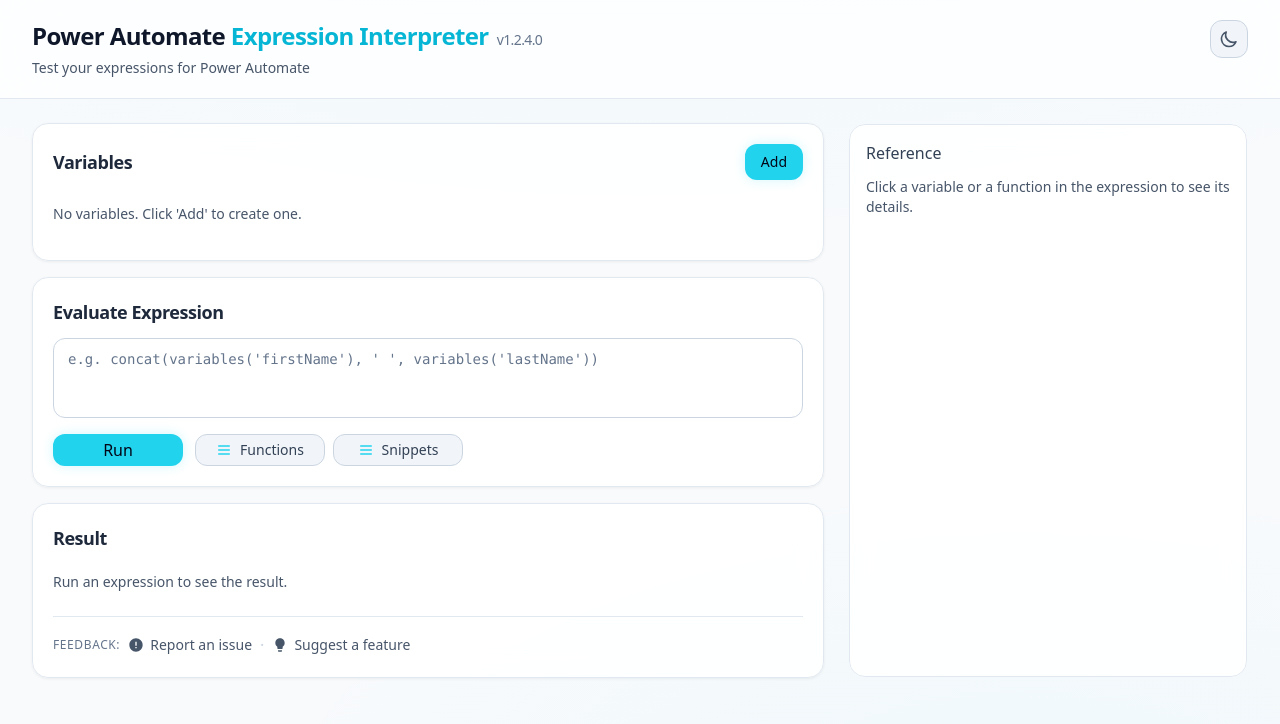
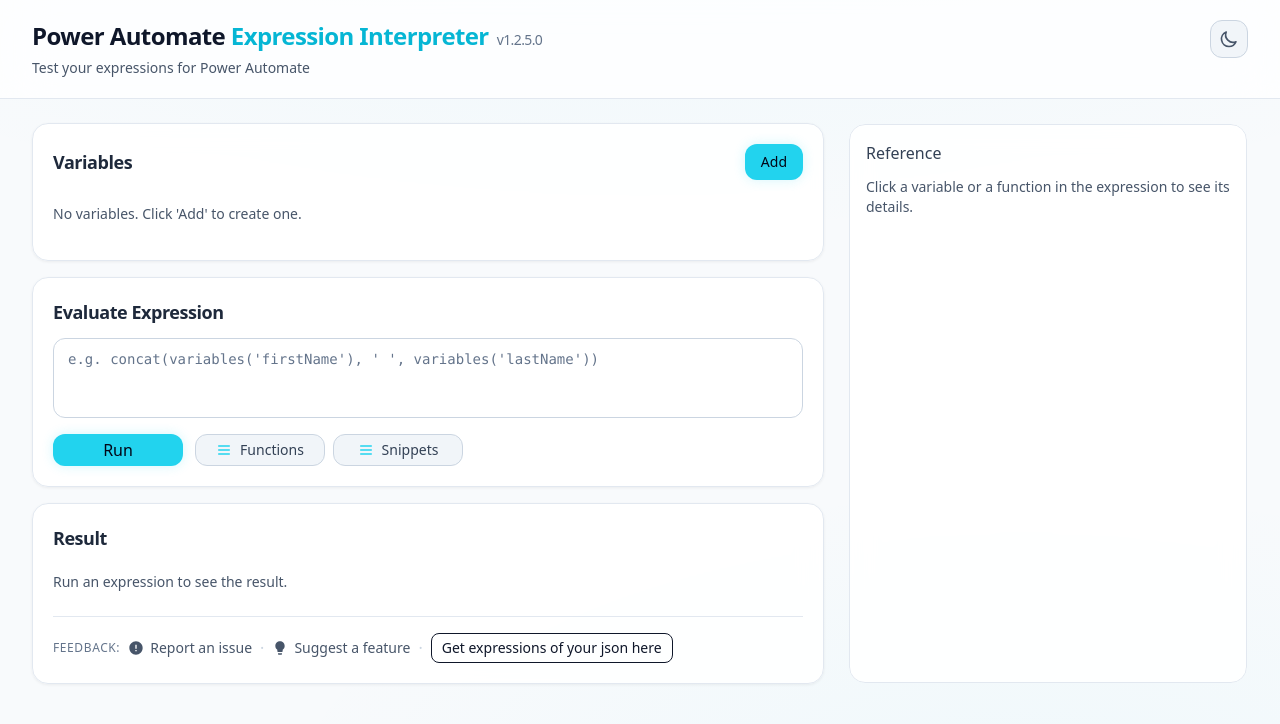
Before and after one commit to LucasHahne/PowerAutomateInterpreter, a React (Vite) app: page / in a window 1280 px wide. Shown: the top 724 px of the page. Built offline with nearby package versions, Linux system fonts and the light colour scheme.

Commit message:
Added button to go to json expression fetcher

```diff
--- a/src/components/layout/AppShell.tsx
+++ b/src/components/layout/AppShell.tsx
@@ -1,7 +1,7 @@
 import type { ReactNode } from "react";
 import { useTheme } from "../../context/ThemeContext";
 
-const APP_VERSION = "1.2.4.0";
+const APP_VERSION = "1.2.5.0";
 
 interface AppShellProps {
   children: ReactNode;
--- a/src/components/output/GitHubFeedback.tsx
+++ b/src/components/output/GitHubFeedback.tsx
@@ -102,6 +102,17 @@ export function GitHubFeedback() {
         </svg>
         Suggest a feature
       </a>
+      <span className="text-slate-300 dark:text-slate-600" aria-hidden>
+        ·
+      </span>
+      <a
+        href="https://jsontoexpression.workappholics.com/"
+        target="_blank"
+        rel="noopener noreferrer"
+        className="inline-flex items-center text-sm font-medium text-slate-900 dark:text-slate-300 rounded-lg border border-current bg-current/5 transition-all duration-200 ease-out hover:bg-cyan-500/15 hover:border-cyan-500/45 hover:shadow-[0_0_12px_-2px_rgba(6,182,212,0.45)] dark:hover:bg-cyan-400/12 dark:hover:border-cyan-400/40 dark:hover:shadow-[0_0_14px_-2px_rgba(34,211,238,0.35)] focus-visible:outline focus-visible:outline-2 focus-visible:outline-offset-2 focus-visible:outline-cyan-400 px-2.5 py-1"
+      >
+        Get expressions of your json here
+      </a>
     </section>
   );
 }
```
